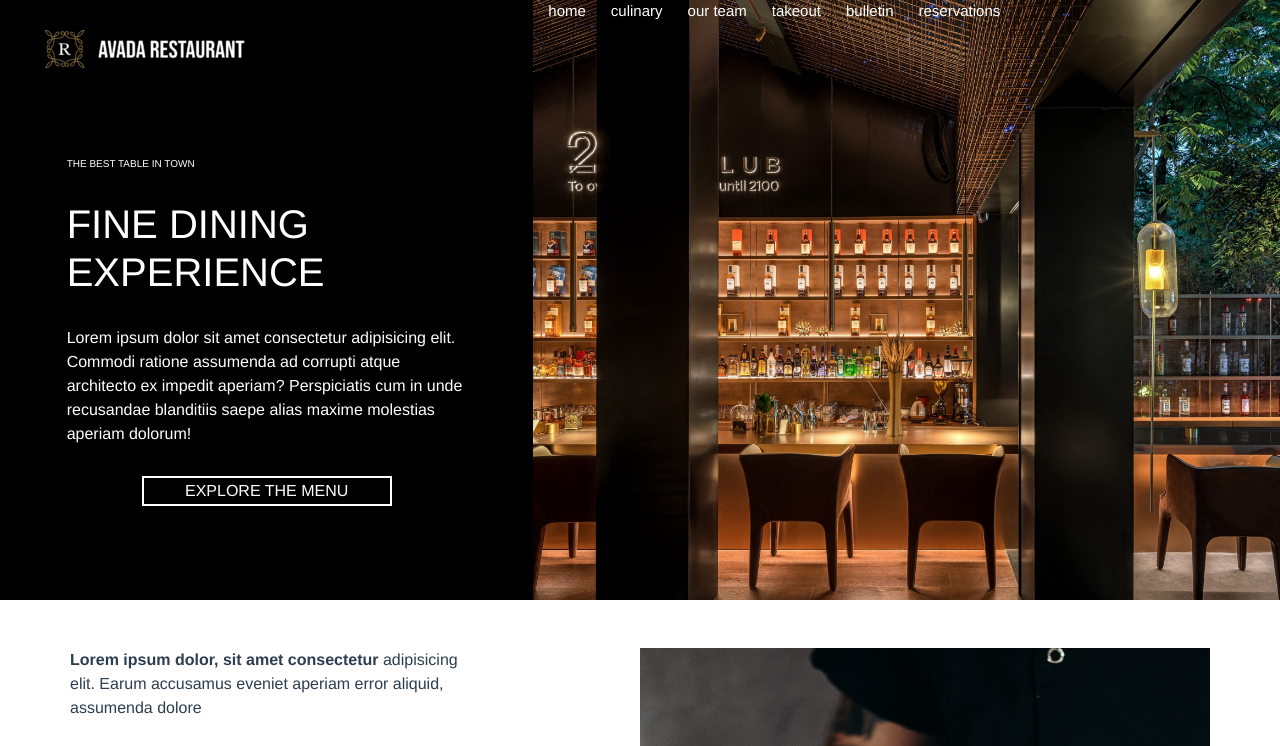
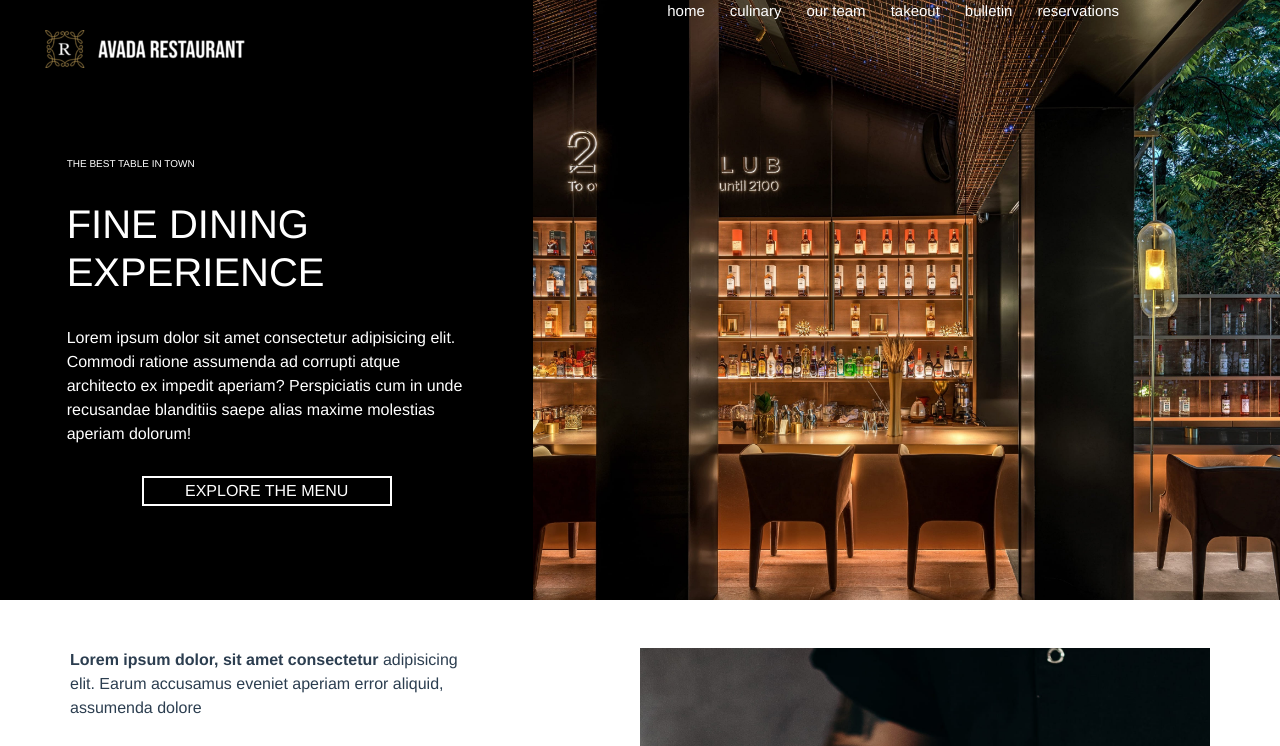
Before and after one commit to matteo92i/proj-html-vuejs, a Vue app: page / in a window 1280 px wide. Shown: the top 746 px of the page. Built offline with nearby package versions, Linux system fonts and the light colour scheme.

Commit message:
modifiche

```diff
--- a/src/components/Header.vue
+++ b/src/components/Header.vue
@@ -16,7 +16,7 @@
 
 
                 <div class="col-7 p-0">
-                    <div class="banner-0">
+                    <div class="banner-0 d-flex justify-content-center">
                         <nav>
                             <ul>
                                 <li v-for="(element,index) in cerca" :key="index">
```
